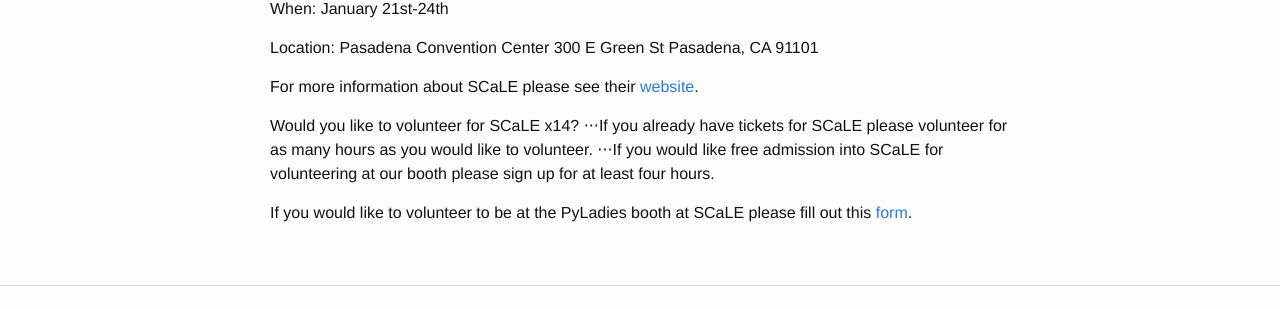
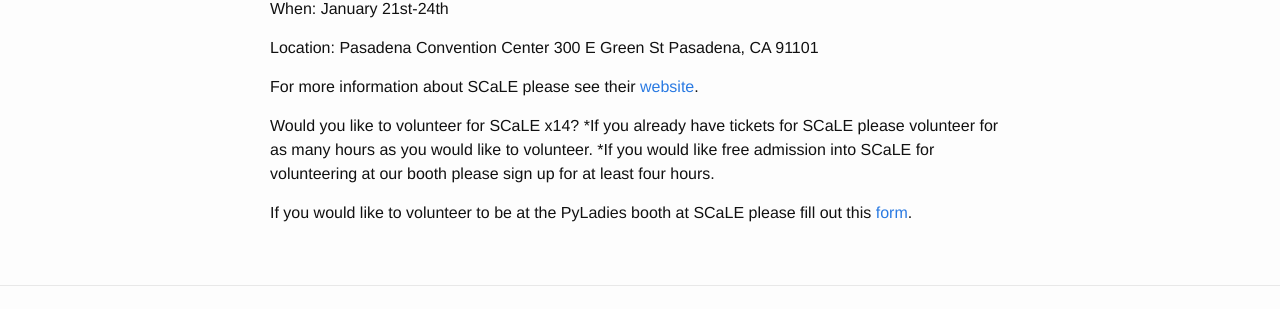
Before and after one commit to socalpyladies/socalpyladies.github.io, a Jekyll site: the page built from _posts/2015-12-06-scalex14.markdown, in a window 1280 px wide. Shown: the part 377-686 px from the top of the page. Built offline with Jekyll 4.4.1, drawn with Linux system fonts in a browser that asks for light colours.

Commit message:
Update 2015-12-06-scalex14.markdown
format

```diff
--- a/_posts/2015-12-06-scalex14.markdown
+++ b/_posts/2015-12-06-scalex14.markdown
@@ -18,7 +18,7 @@ Pasadena, CA 91101
 For more information about SCaLE please see their [website](https://www.socallinuxexpo.org/scale/14x).
 
 Would you like to volunteer for SCaLE x14?
-⋅⋅⋅If you already have tickets for SCaLE please volunteer for as many hours as you would like to volunteer.
-⋅⋅⋅If you would like free admission into SCaLE for volunteering at our booth please sign up for at least four hours.
+*If you already have tickets for SCaLE please volunteer for as many hours as you would like to volunteer.
+*If you would like free admission into SCaLE for volunteering at our booth please sign up for at least four hours.
 
 If you would like to volunteer to be at the PyLadies booth at SCaLE please fill out this [form](https://docs.google.com/forms/d/1_nNw4Gkcm1jZOtOl8DVsQ2lFKLbzT5akqR18QyWxCSg/viewform?usp=send_form).
```
